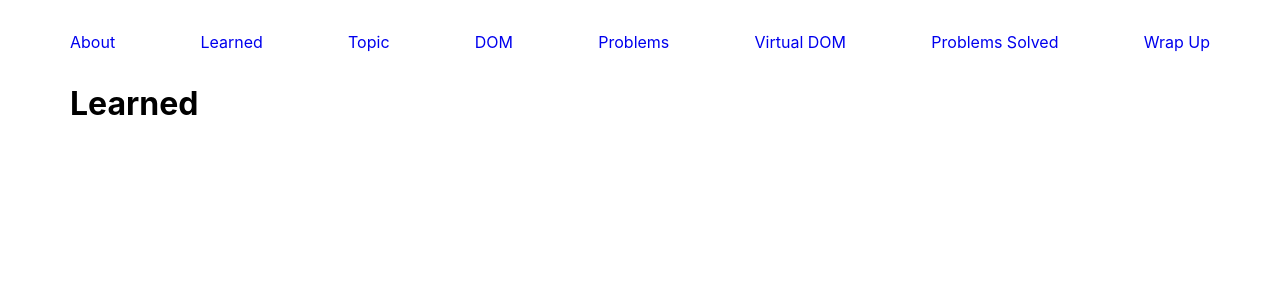
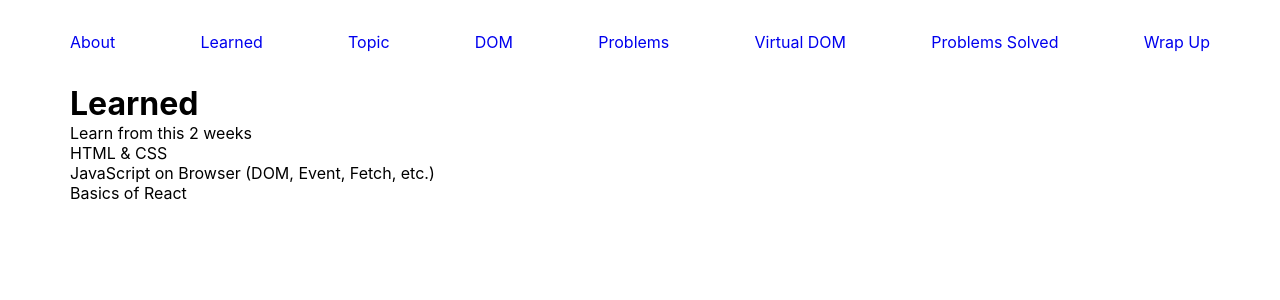
Before and after one commit to nhantran3395/eea-demo-virtual-dom-nhan-tran, a React (Create React App) app: page /learned in a window 1280 px wide. Shown: the top 300 px of the page. Built offline with nearby package versions, Linux system fonts and the light colour scheme.

Commit message:
feat: add info on learned page

```diff
--- a/src/pages/LearnedPage.tsx
+++ b/src/pages/LearnedPage.tsx
@@ -1,5 +1,15 @@
 function LearnedPage() {
-  return <h1>Learned</h1>;
+  return (
+    <div>
+      <h1>Learned</h1>
+      <p>Learn from this 2 weeks</p>
+      <ul>
+        <li>HTML & CSS</li>
+        <li>JavaScript on Browser (DOM, Event, Fetch, etc.)</li>
+        <li>Basics of React</li>
+      </ul>
+    </div>
+  );
 }
 
 export default LearnedPage;
```
